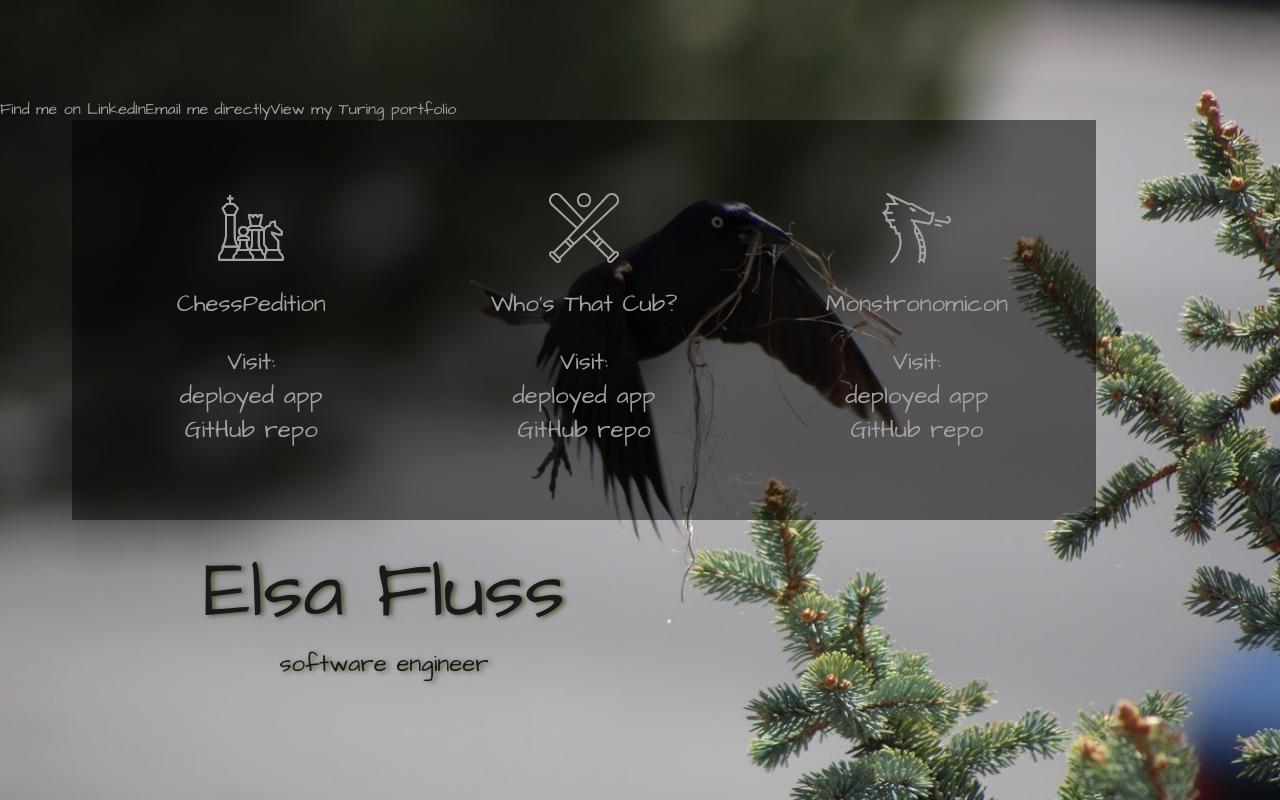
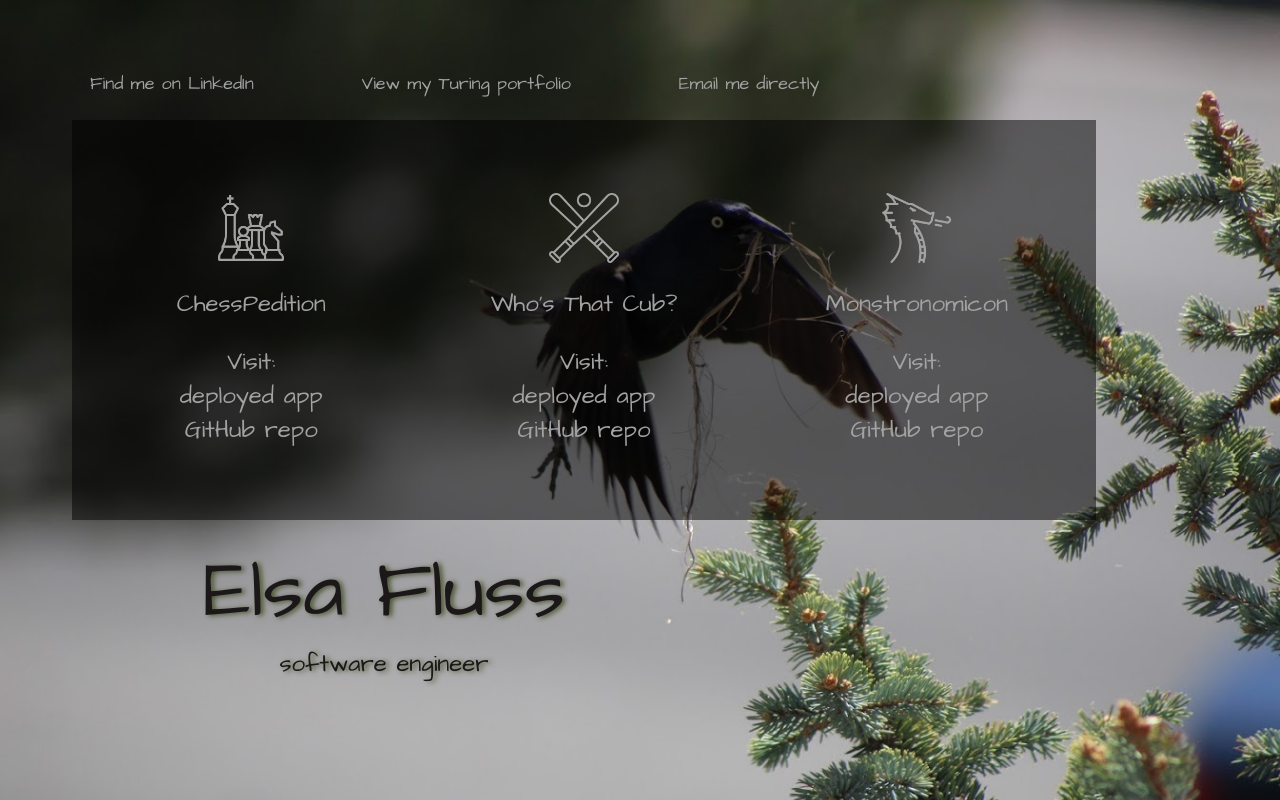
Before and after one commit to elsafluss/home-site, a React (Create React App) app: page / in a window 1280 px wide. Built offline with nearby package versions, Linux system fonts and the light colour scheme.

Commit message:
Add links to top

```diff
--- a/src/Links.css
+++ b/src/Links.css
@@ -0,0 +1,9 @@
+.top-link {
+    margin: 1em;
+    font-size: large;
+    margin-left: 5em;
+}
+
+.top-link:hover {
+    color: #DFAF81;
+}
--- a/src/Links.js
+++ b/src/Links.js
@@ -1,14 +1,14 @@
 import React from "react"
-import "./Card.css"
+import "./Links.css"
 
 const Links = () => {
   return (
     <div>
-      <a href="https://www.linkedin.com/in/elsafluss/">Find me on LinkedIn</a>
-      <a href="mailto:elsafluss@gmail.com">Email me directly</a>
-      <a href="https://terminal.turing.edu/alumni/745-elsa-fluss">
+      <a className="top-link" href="https://www.linkedin.com/in/elsafluss/">Find me on LinkedIn</a>
+      <a className="top-link" href="https://terminal.turing.edu/alumni/745-elsa-fluss">
         View my Turing portfolio
       </a>
+      <a className="top-link" href="mailto:elsafluss@gmail.com">Email me directly</a>
     </div>
   )
 }
--- a/src/Menu.css
+++ b/src/Menu.css
@@ -7,6 +7,7 @@
   justify-content: space-evenly;
   align-items: center;
   margin-left: 3em;
+  margin-top: 1em;
   background-color: #1c1819;
   background: rgba(0, 0, 0, 0.5);
   color: #a2a2a2;
```
